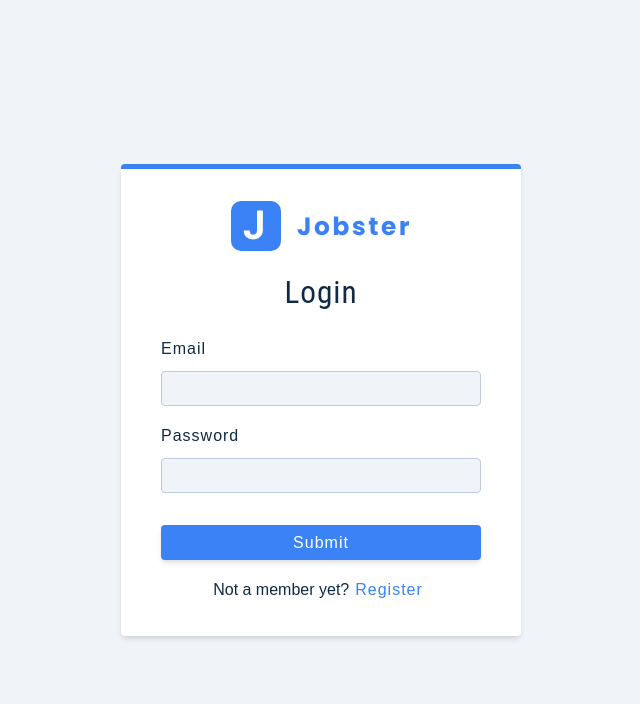
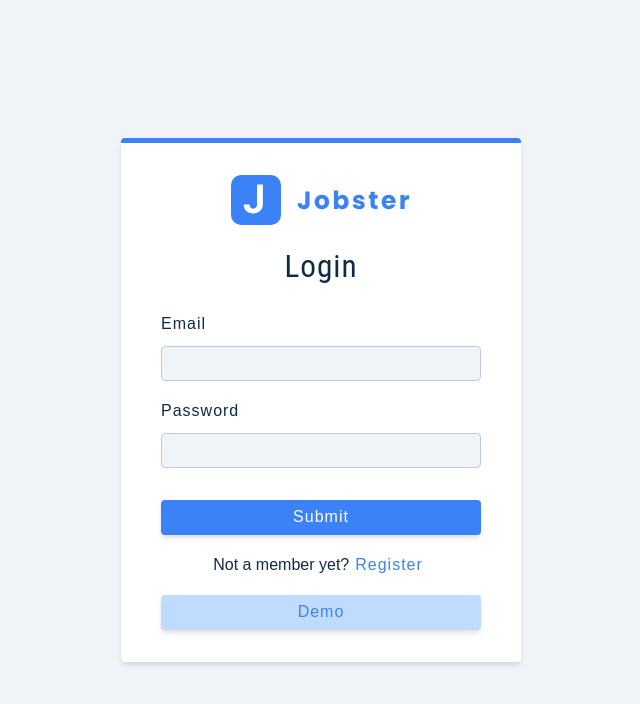
Before and after one commit to mfrancislie/Jobster-project, a React (Create React App) app: page /register in a window 1280 px wide. Shown: the top 704 px of the page, without its empty margins (319-959 px from the left). Built offline with nearby package versions, Linux system fonts and the light colour scheme.

Commit message:
test user

```diff
--- a/src/pages/RegisterPage.js
+++ b/src/pages/RegisterPage.js
@@ -90,6 +90,18 @@
           <button type="button" onClick={toggleMember} className="member-btn">
             {values.isMember ? 'Register' : 'Login'}
           </button>
+          <button
+            type="button"
+            className="btn btn-block btn-hipster"
+            disabled={isLoading}
+            onClick={() => {
+              dispatch(
+                loginUser({ email: 'testUser@test.com', password: 'secret' })
+              );
+            }}
+          >
+            {isLoading ? 'loading...' : 'demo'}
+          </button>
         </p>
       </form>
     </Wrapper>
```
Also changed, not shown: 1 other file (tests, documents, lock files or other folders).
